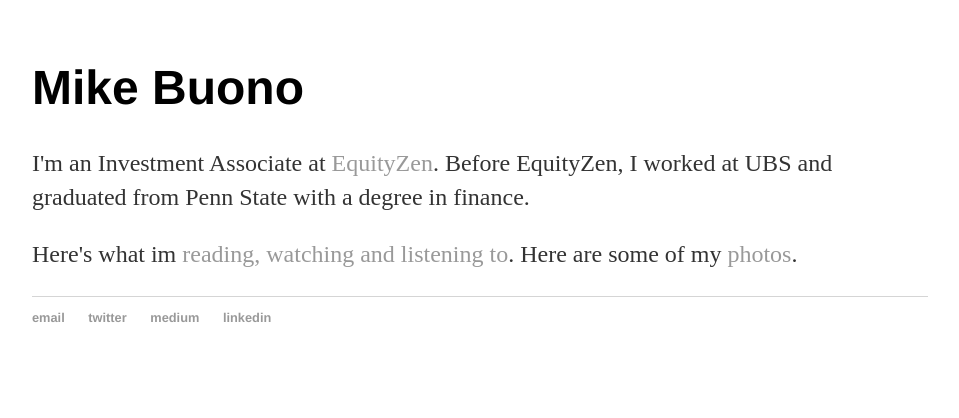
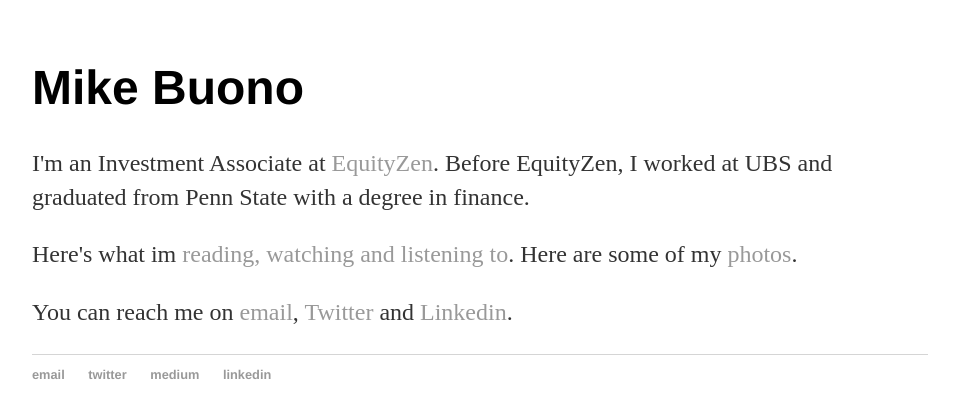
Before and after one commit to mikebuono/michaelbuono, a Jekyll site: the page built from index.html, in a window 1280 px wide. Shown: the top 418 px of the page, without its empty margins (160-1119 px from the left). Built offline with Jekyll 4.4.1, drawn with Linux system fonts in a browser that asks for light colours.

Commit message:
Update index.html

```diff
--- a/index.html
+++ b/index.html
@@ -8,4 +8,7 @@
 	<p>I'm an Investment Associate at <a href="http://equityzen.com">EquityZen</a>. Before EquityZen, I worked at UBS and graduated from Penn State with a degree in finance.  </a></p>
 	<p>Here's what im <a href="https://www.notion.so/mikebuono/Read-Listen-Watch-List-5006bb5b5dd94fb9a3ea3c58f5f36933">reading, watching and listening to</a>. Here are some of my <a href="https://www.instagram.com/buonophoto/"> photos</a>.</a></p>
 
+	<p>You can reach me on <a href="mike.buono@pm.me">email</a>, <a href="https://twitter.com/mtbuono">Twitter</a> and <a href="https://www.linkedin.com/in/michael-buono-a3b28880/">Linkedin</a>.</a></p>
+
+
 </div><!-- /.blurb -->
```
